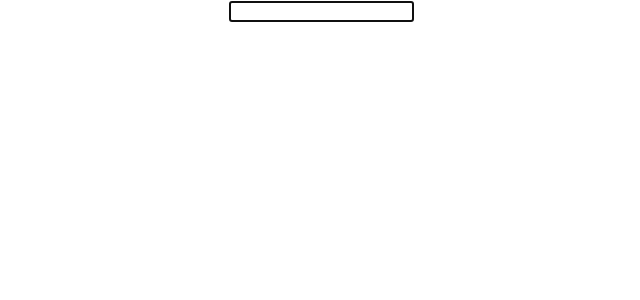
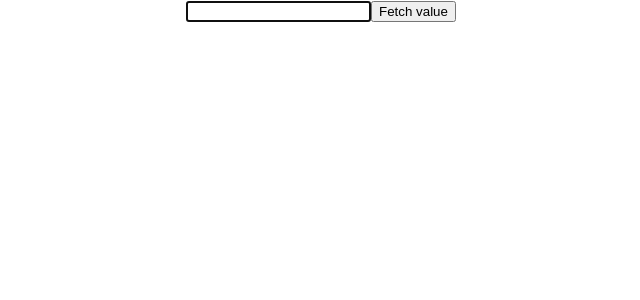
Before and after one commit to Praneshwar24/dxcreactapp, a React (Create React App) app: page / in a window 1280 px wide. Shown: the top 300 px of the page, without its empty margins (319-959 px from the left). Built offline with nearby package versions, Linux system fonts and the light colour scheme; the HTML template or start-up script is replaced by a standard one.

Commit message:
Get input value using refs

```diff
--- a/src/App.js
+++ b/src/App.js
@@ -1,6 +1,6 @@
 import logo from './logo.svg';
 import './App.css';
-import RefsDemo from './components/RefsDemo';
+import RefsDemo from './components/refs/RefsDemo';
 
 
 function App() {
--- a/src/components/RefsDemo.js
+++ b/src/components/refs/RefsDemo.js
@@ -11,10 +11,14 @@ class RefsDemo extends Component {
         this.inputRef.current.focus()
         console.log(this.inputRef)
     }
+    clickHandler = () => {
+        alert(this.inputRef.current.value)
+    }
     render() {
         return (
             <div>
                 <input type="text" ref={this.inputRef} />
+                <button onClick={this.clickHandler}>Fetch value</button>
             </div>
         )
     }
```
